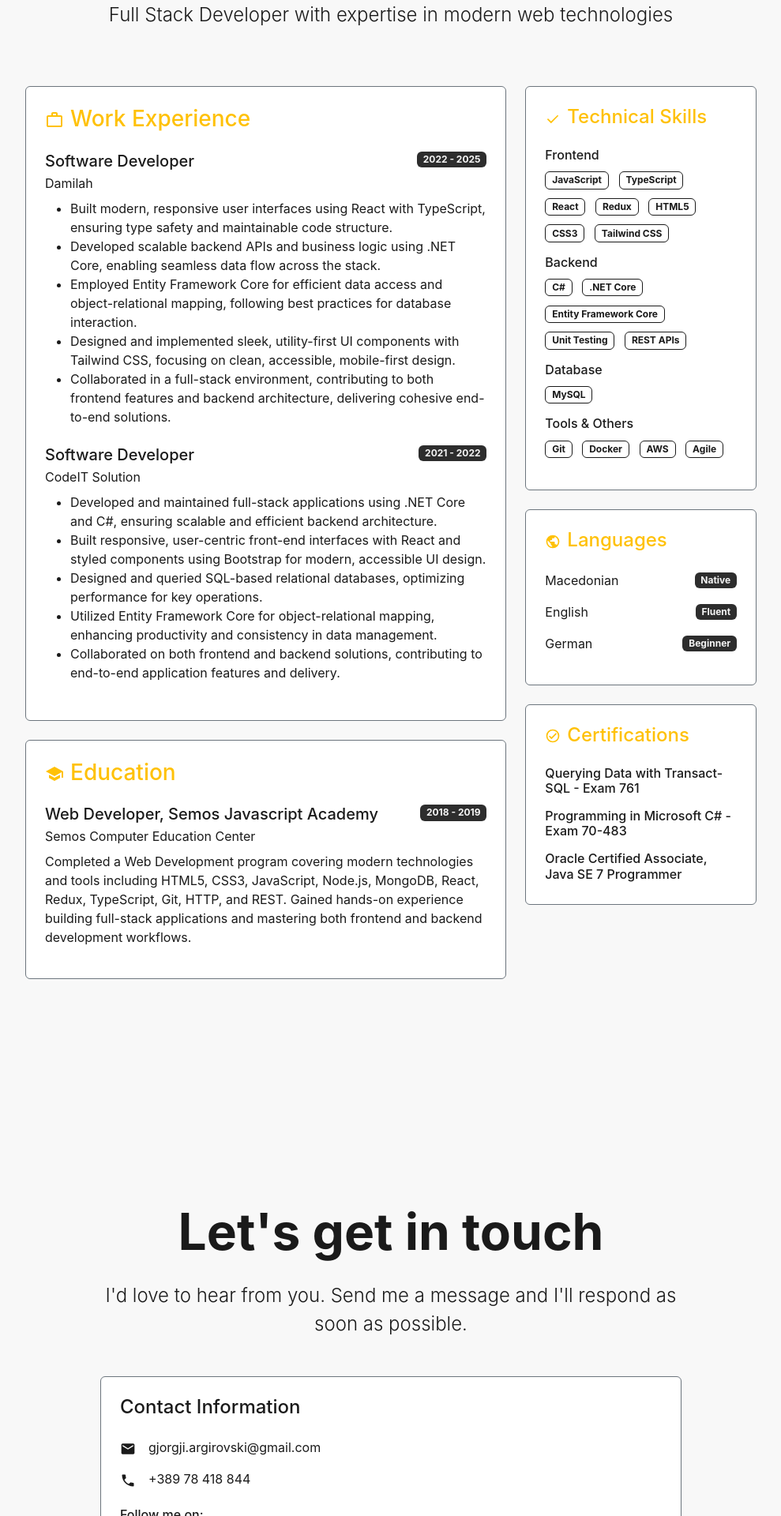
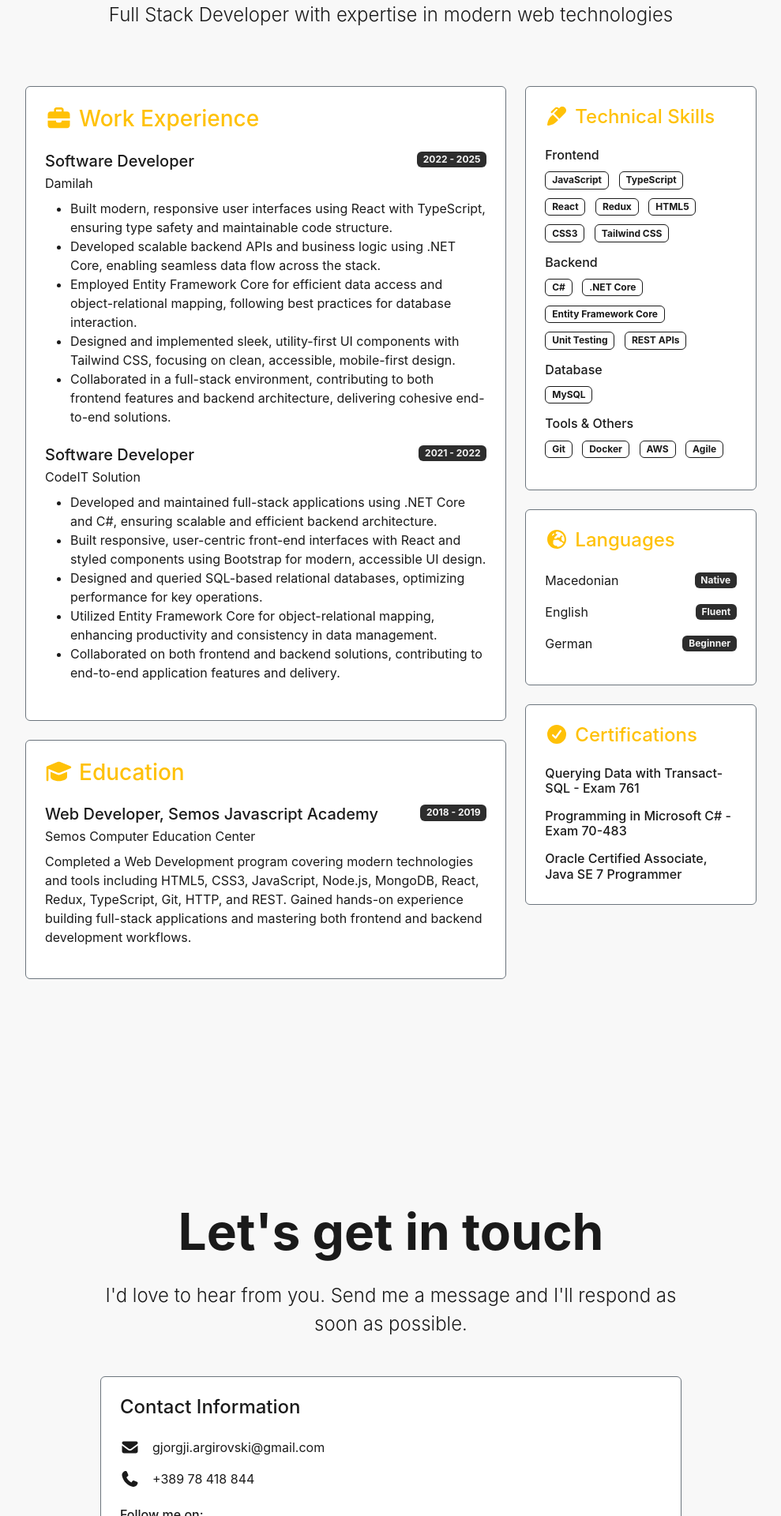
Before and after one commit to argirowski/ArgirovskiPortfolio, a React (Create React App) app: page / in a window 1280 px wide. Shown: the part 2060-3980 px from the top of the page at 79% size, without its empty margins (145-1134 px from the left). Built offline with nearby package versions, Linux system fonts and the light colour scheme.

Commit message:
Replacing svg

```diff
--- a/src/components/ContactPage/ContactPage.tsx
+++ b/src/components/ContactPage/ContactPage.tsx
@@ -1,6 +1,8 @@
 import React from "react";
 import { Container, Row, Col, Card, Button } from "react-bootstrap";
 import "./ContactPage.css";
+import { FontAwesomeIcon } from "@fortawesome/react-fontawesome";
+import { faEnvelope, faPhone } from "@fortawesome/free-solid-svg-icons";
 
 const ContactPage: React.FC = () => {
   return (
@@ -19,7 +21,6 @@ const ContactPage: React.FC = () => {
             </div>
 
             <Row className="g-4">
-              {/* Contact Information */}
               <Col md={12}>
                 <Card className="h-100 border-secondary contact-card">
                   <Card.Body className="p-4">
@@ -29,14 +30,7 @@ const ContactPage: React.FC = () => {
 
                     <div className="mb-3 d-flex align-items-center">
                       <div className="me-3">
-                        <svg
-                          width="20"
-                          height="20"
-                          fill="currentColor"
-                          viewBox="0 0 24 24"
-                        >
-                          <path d="M20 4H4c-1.1 0-1.99.9-1.99 2L2 18c0 1.1.9 2 2 2h16c1.1 0 2-.9 2-2V6c0-1.1-.9-2-2-2zm0 4l-8 5-8-5V6l8 5 8-5v2z" />
-                        </svg>
+                        <FontAwesomeIcon icon={faEnvelope} size="lg" />
                       </div>
                       <div>
                         <p className="text-light mb-0 font-inter">
@@ -47,14 +41,7 @@ const ContactPage: React.FC = () => {
 
                     <div className="mb-3 d-flex align-items-center">
                       <div className="me-3">
-                        <svg
-                          width="20"
-                          height="20"
-                          fill="currentColor"
-                          viewBox="0 0 24 24"
-                        >
-                          <path d="M6.62 10.79c1.44 2.83 3.76 5.14 6.59 6.59l2.2-2.2c.27-.27.67-.36 1.02-.24 1.12.37 2.33.57 3.57.57.55 0 1 .45 1 1V20c0 .55-.45 1-1 1-9.39 0-17-7.61-17-17 0-.55.45-1 1-1h3.5c.55 0 1 .45 1 1 0 1.25.2 2.45.57 3.57.11.35.03.74-.25 1.02l-2.2 2.2z" />
-                        </svg>
+                        <FontAwesomeIcon icon={faPhone} size="lg" />
                       </div>
                       <div>
                         <p className="text-light mb-0 font-inter">
@@ -63,7 +50,6 @@ const ContactPage: React.FC = () => {
                       </div>
                     </div>
 
-                    {/* Social Links */}
                     <div className="mt-4">
                       <h6 className="text-light mb-3 font-poppins">
                         Follow me on:
--- a/src/components/ResumePage/ResumePage.tsx
+++ b/src/components/ResumePage/ResumePage.tsx
@@ -1,6 +1,14 @@
 import React from "react";
 import { Container, Row, Col, Card, Badge } from "react-bootstrap";
 import "./ResumePage.css";
+import { FontAwesomeIcon } from "@fortawesome/react-fontawesome";
+import {
+  faBriefcase,
+  faGraduationCap,
+  faMarker,
+  faCircleCheck,
+  faEarthEurope,
+} from "@fortawesome/free-solid-svg-icons";
 
 const ResumePage: React.FC = () => {
   return (
@@ -24,15 +32,7 @@ const ResumePage: React.FC = () => {
                 <Card className="mb-4 border-secondary resume-card">
                   <Card.Body className="p-4">
                     <h3 className="text-warning mb-4 font-poppins">
-                      <svg
-                        width="24"
-                        height="24"
-                        fill="currentColor"
-                        viewBox="0 0 24 24"
-                        className="me-2"
-                      >
-                        <path d="M20,6C20.58,6 21.05,6.2 21.42,6.59C21.8,7 22,7.45 22,8V19C22,19.55 21.8,20 21.42,20.41C21.05,20.8 20.58,21 20,21H4C3.42,21 2.95,20.8 2.58,20.41C2.2,20 2,19.55 2,19V8C2,7.45 2.2,7 2.58,6.59C2.95,6.2 3.42,6 4,6H8V4C8,3.42 8.2,2.95 8.58,2.58C8.95,2.2 9.42,2 10,2H14C14.58,2 15.05,2.2 15.42,2.58C15.8,2.95 16,3.42 16,4V6H20M4,8V19H20V8H4M10,4V6H14V4H10Z" />
-                      </svg>
+                      <FontAwesomeIcon icon={faBriefcase} className="me-2" />
                       Work Experience
                     </h3>
 
@@ -126,15 +126,10 @@ const ResumePage: React.FC = () => {
                 <Card className="mb-4 border-secondary resume-card">
                   <Card.Body className="p-4">
                     <h3 className="text-warning mb-4 font-poppins">
-                      <svg
-                        width="24"
-                        height="24"
-                        fill="currentColor"
-                        viewBox="0 0 24 24"
+                      <FontAwesomeIcon
+                        icon={faGraduationCap}
                         className="me-2"
-                      >
-                        <path d="M12,3L1,9L12,15L21,10.09V17H23V9M5,13.18V17.18L12,21L19,17.18V13.18L12,17L5,13.18Z" />
-                      </svg>
+                      />
                       Education
                     </h3>
 
@@ -169,15 +164,7 @@ const ResumePage: React.FC = () => {
                 <Card className="mb-4 border-secondary resume-card">
                   <Card.Body className="p-4">
                     <h4 className="text-warning mb-4 font-poppins">
-                      <svg
-                        width="20"
-                        height="20"
-                        fill="currentColor"
-                        viewBox="0 0 24 24"
-                        className="me-2"
-                      >
-                        <path d="M9.4,16.6L4.8,12L3.4,13.4L9.4,19.4L20.6,8.2L19.2,6.8L9.4,16.6Z" />
-                      </svg>
+                      <FontAwesomeIcon icon={faMarker} className="me-2" />
                       Technical Skills
                     </h4>
 
@@ -246,15 +233,7 @@ const ResumePage: React.FC = () => {
                 <Card className="mb-4 border-secondary resume-card">
                   <Card.Body className="p-4">
                     <h4 className="text-warning mb-4 font-poppins">
-                      <svg
-                        width="20"
-                        height="20"
-                        fill="currentColor"
-                        viewBox="0 0 24 24"
-                        className="me-2"
-                      >
-                        <path d="M17.9,17.39C17.64,16.59 16.89,16 16,16H15V13A1,1 0 0,0 14,12H8V10H10A1,1 0 0,0 11,9V7H13A2,2 0 0,0 15,5V4.59C17.93,5.77 20,8.64 20,12C20,14.08 19.2,15.97 17.9,17.39M11,19.93C7.05,19.44 4,16.08 4,12C4,11.38 4.08,10.78 4.21,10.21L9,15V16A2,2 0 0,0 11,18M12,2A10,10 0 0,0 2,12A10,10 0 0,0 12,22A10,10 0 0,0 22,12A10,10 0 0,0 12,2Z" />
-                      </svg>
+                      <FontAwesomeIcon icon={faEarthEurope} className="me-2" />
                       Languages
                     </h4>
 
@@ -283,15 +262,7 @@ const ResumePage: React.FC = () => {
                 <Card className="border-secondary resume-card">
                   <Card.Body className="p-4">
                     <h4 className="text-warning mb-4 font-poppins">
-                      <svg
-                        width="20"
-                        height="20"
-                        fill="currentColor"
-                        viewBox="0 0 24 24"
-                        className="me-2"
-                      >
-                        <path d="M10,17L6,13L7.41,11.59L10,14.17L16.59,7.58L18,9M12,2A10,10 0 0,1 22,12A10,10 0 0,1 12,22A10,10 0 0,1 2,12A10,10 0 0,1 12,2M12,4A8,8 0 0,0 4,12A8,8 0 0,0 12,20A8,8 0 0,0 20,12A8,8 0 0,0 12,4Z" />
-                      </svg>
+                      <FontAwesomeIcon icon={faCircleCheck} className="me-2" />
                       Certifications
                     </h4>
 
```
